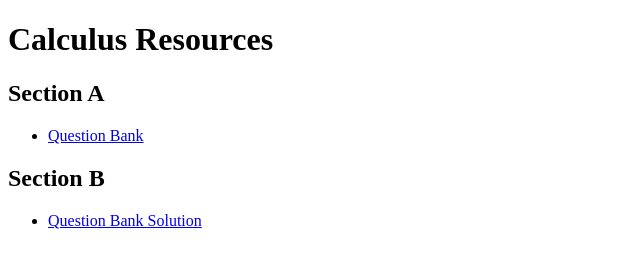
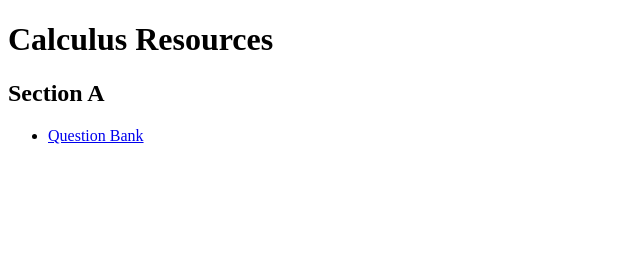
Before and after one commit to talukderratul/KU-resources, a plain HTML site: page calculus.html in a window 1280 px wide. Shown: the whole page, without its empty margins (0-640 px from the left). Drawn offline with Linux system fonts and the light colour scheme.

Commit message:
Remove Section B and related link from calculus.html
Removed Section B and its associated link from the HTML.

```diff
--- a/calculus.html
+++ b/calculus.html
@@ -12,10 +12,5 @@
     <li><a href="QB.pdf">Question Bank</a></li>
 </ul>
 
-<h2>Section B</h2>
-<ul>
-    <li><a href="QB_ans.pdf">Question Bank Solution</a></li>
-</ul>
-
 </body>
 </html>
```
